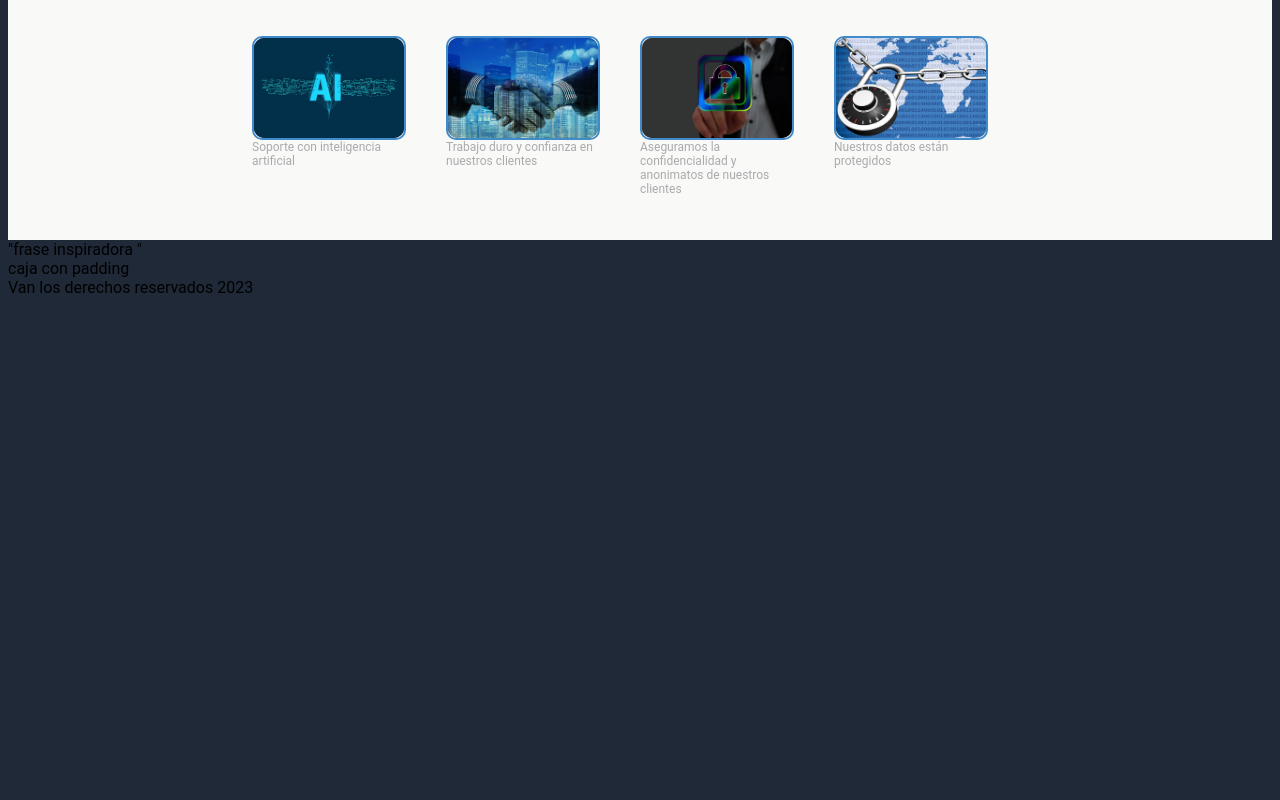
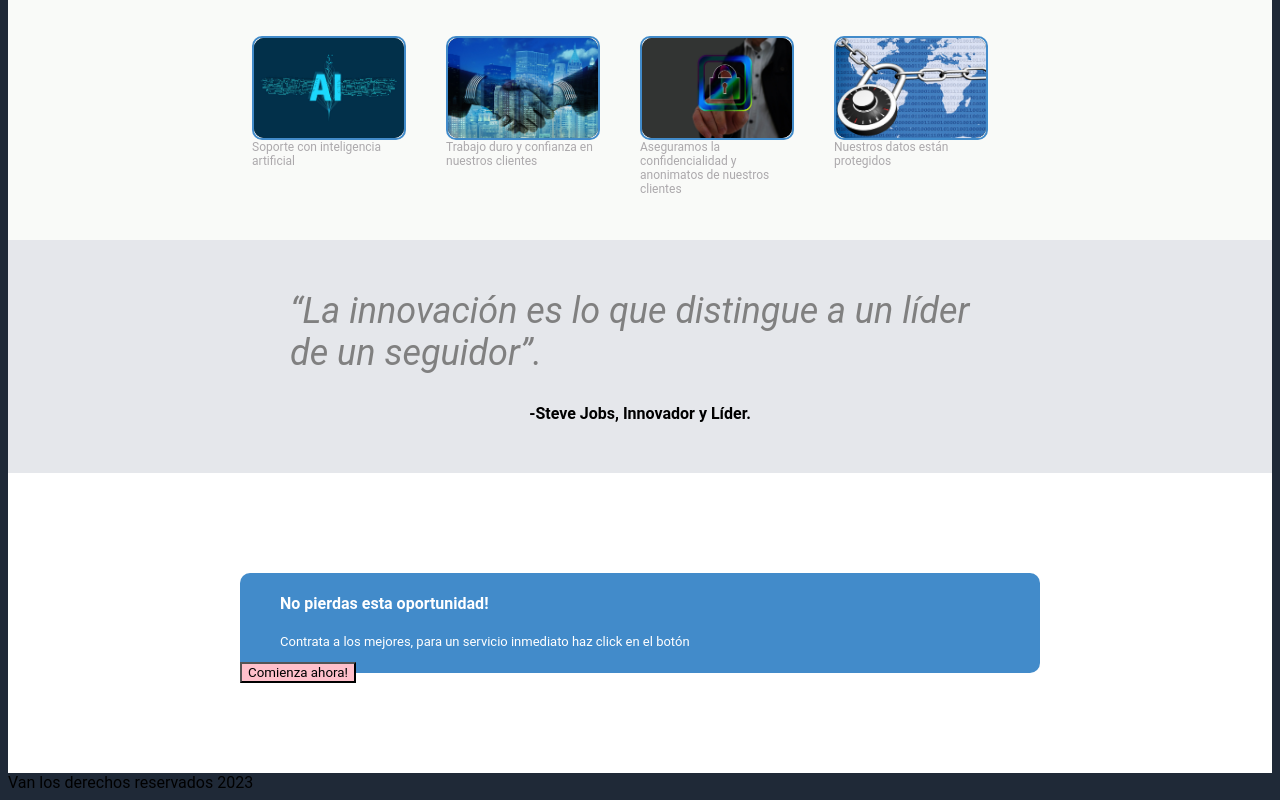
Before and after one commit to FM9723/odin-landing-page, a plain HTML site: page index.html in a window 1280 px wide. Shown: the part 483-1283 px from the top of the page. Before the commit the page ends 800 px from the top, so only its background shows below. Drawn offline with Linux system fonts and the light colour scheme.

Commit message:
3era seccion lista comienzo cuarta

```diff
--- a/index.html
+++ b/index.html
@@ -67,9 +67,22 @@
         </div>
     </div>
 
-    <div class="seccion_4">"frase inspiradora "</div>
+    <div class="seccion_4">
+        <div class="seccion_4 p1">“La innovación es lo que distingue a un líder de un seguidor”. </div>
+        <div class="seccion_4 p2">-Steve Jobs, Innovador y Líder.</div>
+    </div>
 
-    <div class="seccion_5"> caja con padding</div>
+    <div class="seccion_5">
+        <div >
+            <h4>No pierdas esta oportunidad!</h4>
+            <p>Contrata a los mejores, para un servicio inmediato haz click en el botón  </p>
+            <button class="seccion_5 button">Comienza ahora!</button>
+        </div>
+
+
+
+
+    </div>
 
 
 </body>
--- a/styles.css
+++ b/styles.css
@@ -1,5 +1,6 @@
 *{
     background-color: #1F2937;
+
     font-family: 'Roboto', sans-serif;
 }
 
@@ -139,3 +140,65 @@ a{
     height: 100%;
     border-radius: 10px;
 }
+
+
+.seccion_4{
+    display: flex;
+    background-color: #e5e7eb;
+    flex-direction: column;
+    align-items: center;
+
+}
+
+.seccion_4.p1{
+    margin-top: 50px;
+    width: 700px;
+    color:grey;
+    font-size: 36px;
+    font-weight: light;
+    font-style: italic;
+}
+
+.seccion_4.p2{
+    font-weight: bold;
+    text-align: right;
+    margin-top: 30px;
+    margin-bottom: 50px;
+}
+
+.seccion_5{
+    display: flex;
+    background-color: white;
+    flex-direction: column;
+    align-items: center;
+
+}
+
+.seccion_5 div{
+    background-color: #428bca;
+    margin-top: 100px;
+    margin-bottom: 100px;
+    width: 800px;
+    height: 100px;
+    border-radius: 10px;
+}
+
+.seccion_5 div h4{
+    background-color: #428bca;
+    padding-left: 40px;
+    color: white;
+
+}
+
+.seccion_5 div p{
+    background-color: #428bca;
+    padding-left: 40px;
+    padding-right: 100px;
+    font-size: 13px;
+    color: white;
+
+}
+
+.seccion_5.button{
+    background-color: pink;
+}
```
